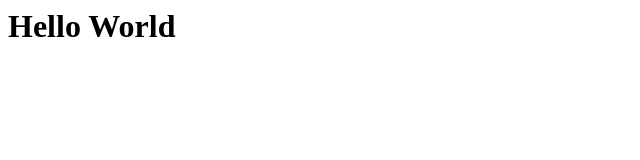
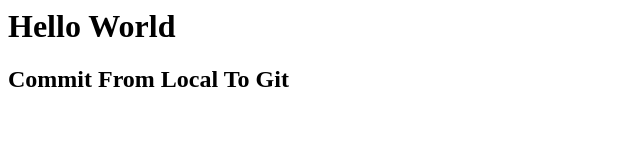
Before and after one commit to vothaiphuong/Studies, a website: page Angular2/HelloWorld/index.html in a window 1280 px wide. Shown: the whole page, without its empty margins (0-640 px from the left). Drawn offline with Linux system fonts and the light colour scheme.

Commit message:
Hello Git

```diff
--- a/Angular2/HelloWorld/index.html
+++ b/Angular2/HelloWorld/index.html
@@ -1 +1,2 @@
 <h1>Hello World</h1>
+<h2>Commit From Local To Git</h2>
```
